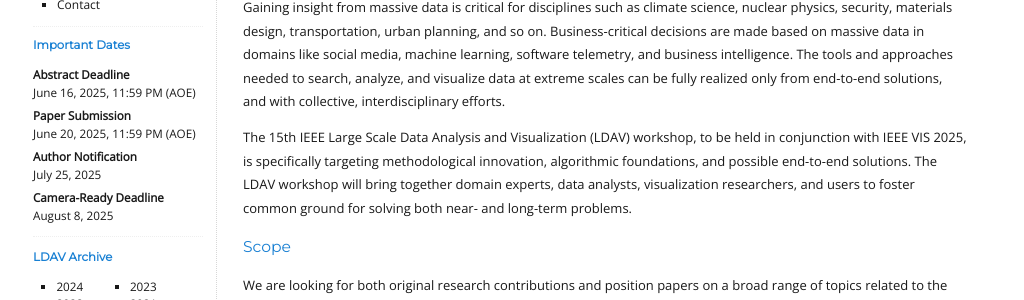
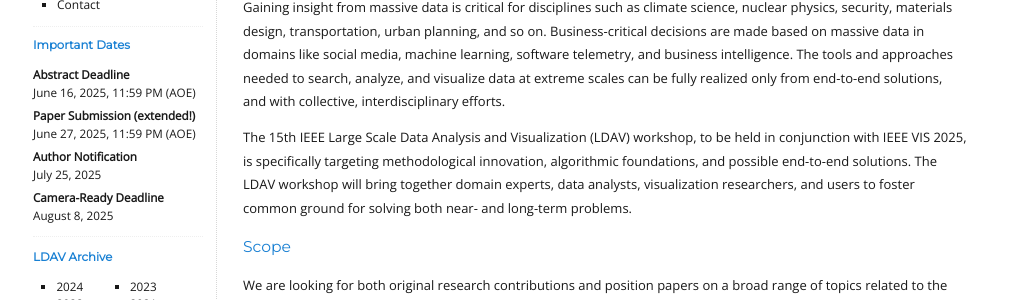
Before and after one commit to LDAV-Symposium/2025, a Jekyll site: the page built from _pages/call-for-papers.md, in a window 1280 px wide and 900 px high. Shown: the part 390-690 px from the top of the window, without its empty margins (127-1151 px from the left). Built offline with Jekyll 4.4.1, drawn with Linux system fonts in a browser that asks for light colours; some of the changed text lies outside the part shown.

Commit message:
new deadline

```diff
--- a/_includes/dates.md
+++ b/_includes/dates.md
@@ -3,8 +3,8 @@
 Abstract Deadline
 : June 16, 2025, 11:59 PM (AOE)
 
-Paper Submission
-: June 20, 2025, 11:59 PM (AOE)
+Paper Submission (extended!)
+: June 27, 2025, 11:59 PM (AOE)
 
 Author Notification
 : July 25, 2025
--- a/_pages/call-for-papers.md
+++ b/_pages/call-for-papers.md
@@ -73,8 +73,8 @@ The Best Paper for IEEE LDAV will be invited to submit an extended version of th
 Abstract Deadline
 : June 16, 2025, 11:59 PM (AOE)
 
-Paper Submission
-: June 20, 2025, 11:59 PM (AOE)
+Paper Submission (extended)
+: June 27, 2025, 11:59 PM (AOE)
 
 Author Notification
 : July 25, 2025
```
